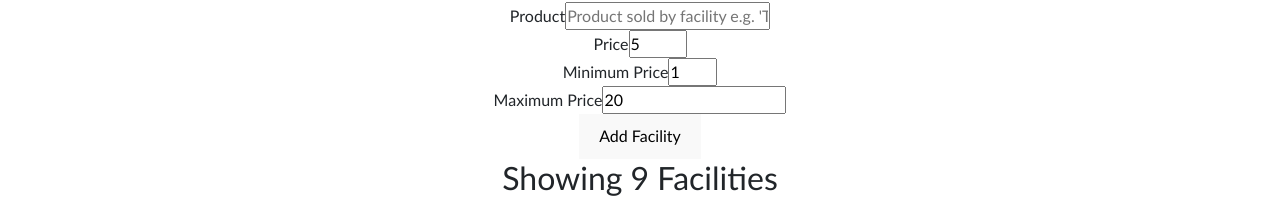
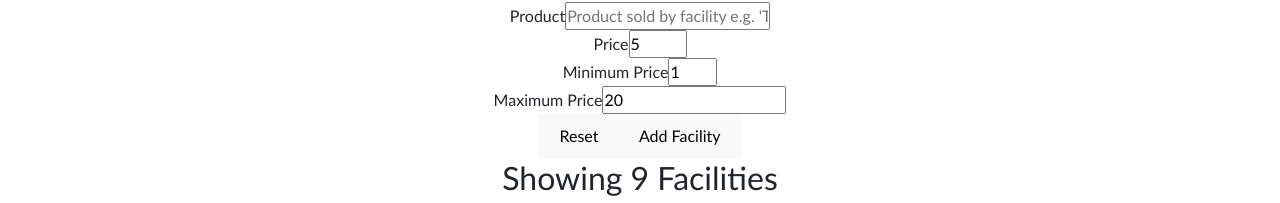
Before and after one commit to JazzAnt/park-manager, a React (Vite) app: page / in a window 1280 px wide. Shown: the part 349-552 px from the top of the page. Built offline with nearby package versions, Linux system fonts and the light colour scheme.

Commit message:
add reset button

```diff
--- a/src/components/AddFacilityForm.jsx
+++ b/src/components/AddFacilityForm.jsx
@@ -34,6 +34,16 @@ const AddFacilityForm = ({ addNewFacility = (f) => f }) => {
     return true;
   };
 
+  const reset = () => {
+    setName("");
+    setDescription("");
+    setImage(undefined);
+    setProduct("");
+    setPrice(5);
+    setMinPrice(1);
+    setMaxPrice(20);
+  };
+
   const submit = () => {
     if (saveUploadedImage()) {
       addNewFacility(
@@ -46,13 +56,7 @@ const AddFacilityForm = ({ addNewFacility = (f) => f }) => {
         minPrice,
         maxPrice,
       );
-      setName("");
-      setDescription("");
-      setImage(undefined);
-      setProduct("");
-      setPrice(5);
-      setMinPrice(1);
-      setMaxPrice(20);
+      reset();
     }
   };
 
@@ -144,6 +148,14 @@ const AddFacilityForm = ({ addNewFacility = (f) => f }) => {
         </div>
       </fieldset>
       <div className="formButtons">
+        <button
+          type="button"
+          onClick={() => {
+            if (confirm("Reset inputted values to default?")) reset();
+          }}
+        >
+          Reset
+        </button>
         <button type="button" onClick={submit}>
           Add Facility
         </button>
```
